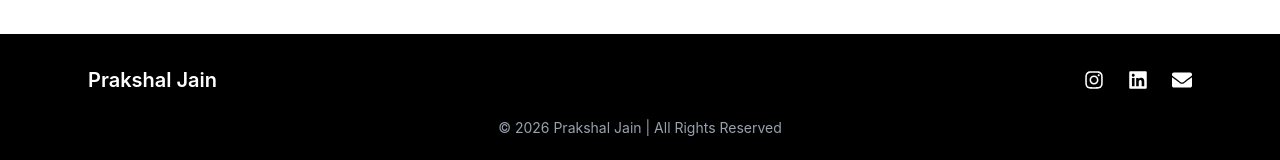
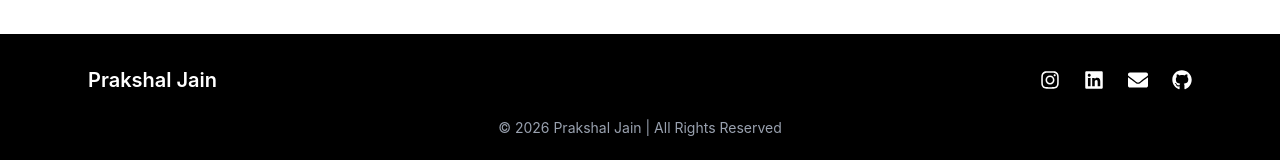
Before and after one commit to prakshal390/E-commerce-web, a React (Vite) app: page / in a window 1280 px wide. Shown: the part 2876-3036 px from the top of the page. Built offline with nearby package versions, Linux system fonts and the light colour scheme.

Commit message:
Added a GitHub Button ON Footer.jsx

```diff
--- a/src/Components/Footer.jsx
+++ b/src/Components/Footer.jsx
@@ -1,24 +1,4 @@
-// function Footer(){
-//     return(
-//         <footer className="text-center my-8 text-red-200 p-4 bg-lime-500">
-//                 {/* mt-top; mb-bottom; ml-left; mr-right; my-top And bottom;  mx-left And right */}
-//                 {/* my-4 => 16px */}
-//                 jainprakshal@gmail.com
-//         </footer>
-//     )
-// }
-
-
-// export default Footer
-
-
-
-
-
-
-
-
-import { FaInstagram, FaLinkedin, FaEnvelope } from "react-icons/fa";
+import { FaInstagram, FaLinkedin, FaEnvelope, FaGithub } from "react-icons/fa";
 
 function Footer(){
   return(
@@ -27,15 +7,12 @@ function Footer(){
 
 <div className="max-w-6xl mx-auto px-6 flex flex-col md:flex-row justify-between items-center gap-6">
 
-
-
 <h2 className="text-xl font-semibold">
 Prakshal Jain
 </h2>
 
+<div className="flex gap-6 text-xl">
 
-
-<div className="flex gap-6 text-xl">
 <a href="https://www.instagram.com/Cyberking_840" className="hover:text-pink-500">
 <FaInstagram/>
 </a>
@@ -47,24 +24,23 @@ Prakshal Jain
 <a href="mailto:jainprakshal@gmail.com" className="hover:text-yellow-400">
 <FaEnvelope/>
 </a>
-</div>
 
-
+{/* ✅ GitHub Added */}
+<a href="https://github.com/prakshal390" className="hover:text-gray-400">
+<FaGithub/>
+</a>
 
 </div>
 
-
+</div>
 
 <p className="text-center text-gray-400 mt-6 text-sm">
 © 2026 Prakshal Jain | All Rights Reserved
 </p>
-
-
-
 
 </footer>
 
   )
 }
 
-export default Footer
+export default Footer;
```
